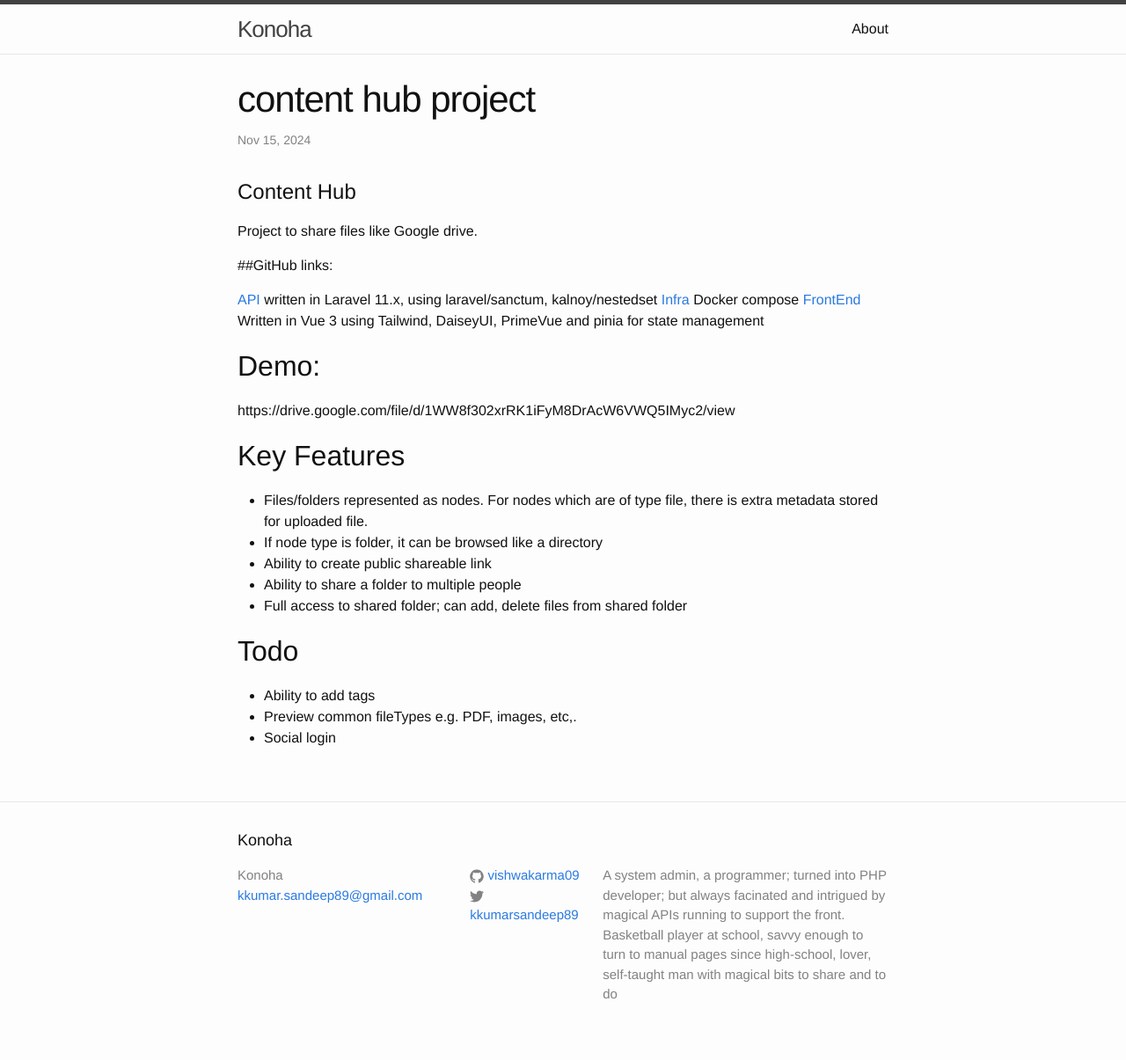
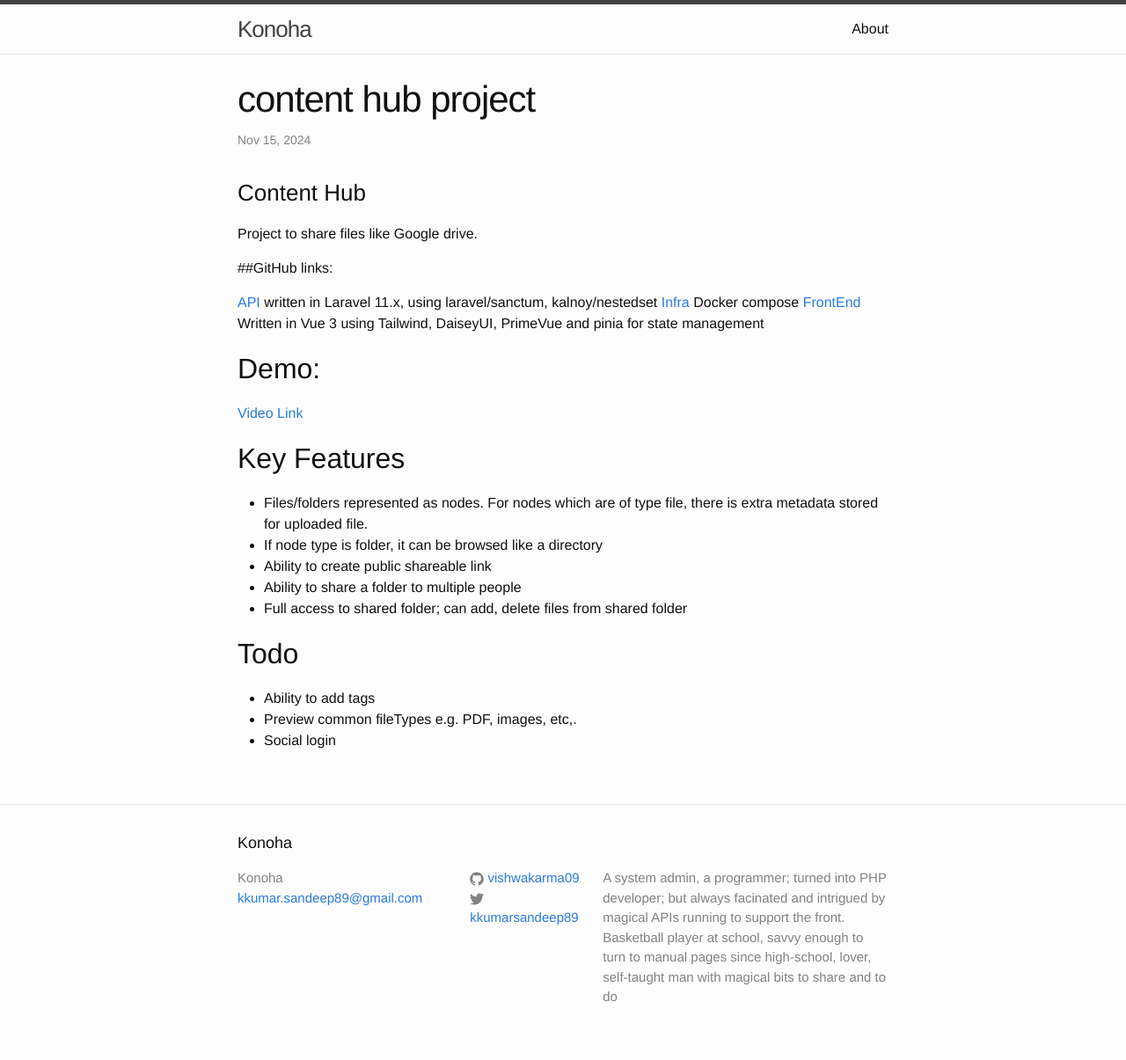
Before and after one commit to vishwakarma09/vishwakarma09.github.io, a Jekyll site: the page built from _posts/2024-11-15-content-hub-project.markdown, in a window 1280 px wide. Shown: the whole page at 88% size. Built offline with Jekyll 4.4.1, drawn with Linux system fonts in a browser that asks for light colours.

Commit message:
Update 2024-11-15-content-hub-project.markdown

```diff
--- a/_posts/2024-11-15-content-hub-project.markdown
+++ b/_posts/2024-11-15-content-hub-project.markdown
@@ -3,7 +3,7 @@ title: content hub project
 layout: post
 ---
 
-# Content Hub
+### Content Hub
 
 Project to share files like Google drive.
 
@@ -14,7 +14,7 @@ Project to share files like Google drive.
 [FrontEnd](https://github.com/vishwakarma09/content_hub_frontend) Written in Vue 3 using Tailwind, DaiseyUI, PrimeVue and pinia for state management
 
 ## Demo:
-https://drive.google.com/file/d/1WW8f302xrRK1iFyM8DrAcW6VWQ5IMyc2/view
+[Video Link](https://drive.google.com/file/d/1WW8f302xrRK1iFyM8DrAcW6VWQ5IMyc2/view)
 
 ## Key Features
 - Files/folders represented as nodes. For nodes which are of type file, there is extra metadata stored for uploaded file.
```
